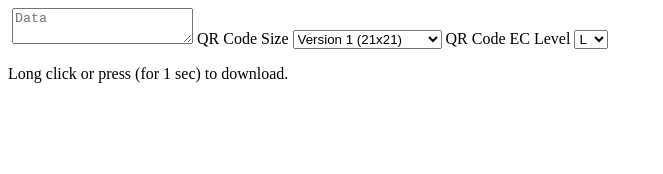
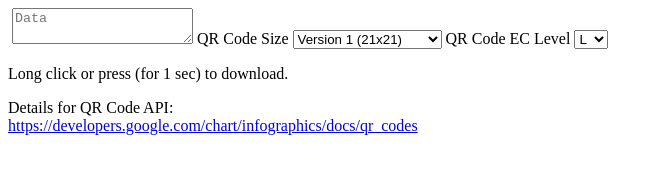
Before and after one commit to furan0004/JavaScriptUtils, a plain HTML site: page s/QRCode/index.html in a window 1280 px wide. Shown: the whole page, without its empty margins (0-663 px from the left). Drawn offline with Linux system fonts and the light colour scheme; a script that the page names is missing.

Commit message:
Update index.html

```diff
--- a/s/QRCode/index.html
+++ b/s/QRCode/index.html
@@ -30,6 +30,14 @@
             <p>
                 Long click or press (for 1 sec) to download.
             </p>
+
+            <p>
+                Details for QR Code API:
+                <br>
+                <a href="https://developers.google.com/chart/infographics/docs/qr_codes">
+                    https://developers.google.com/chart/infographics/docs/qr_codes
+                </a>
+            </p>
         </div>
     </body>
 
```
